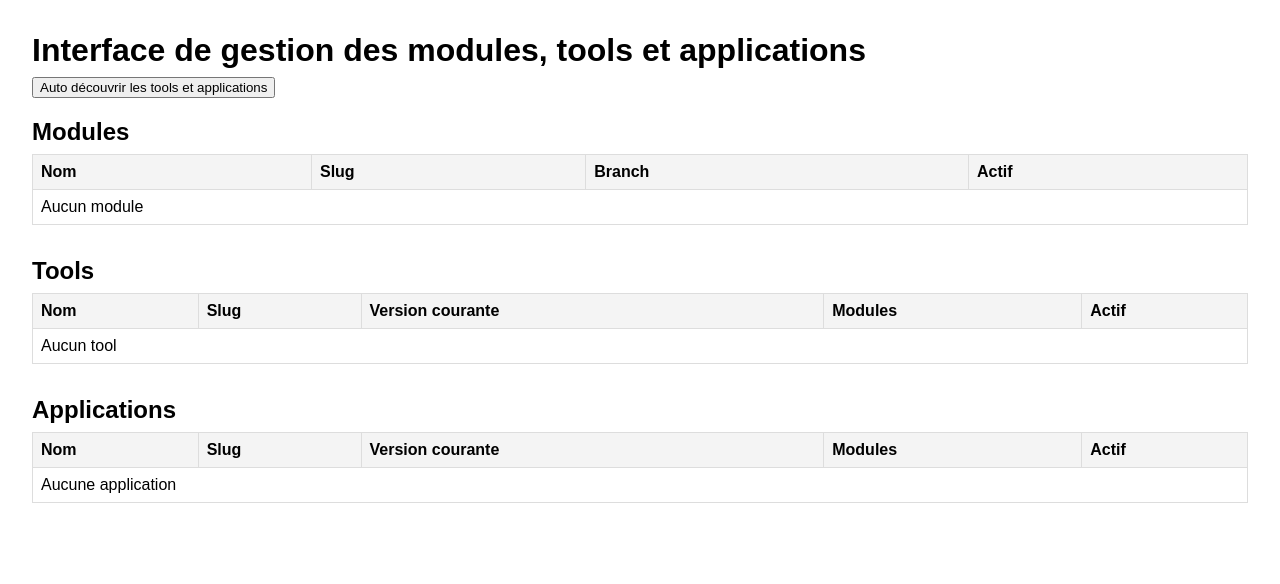
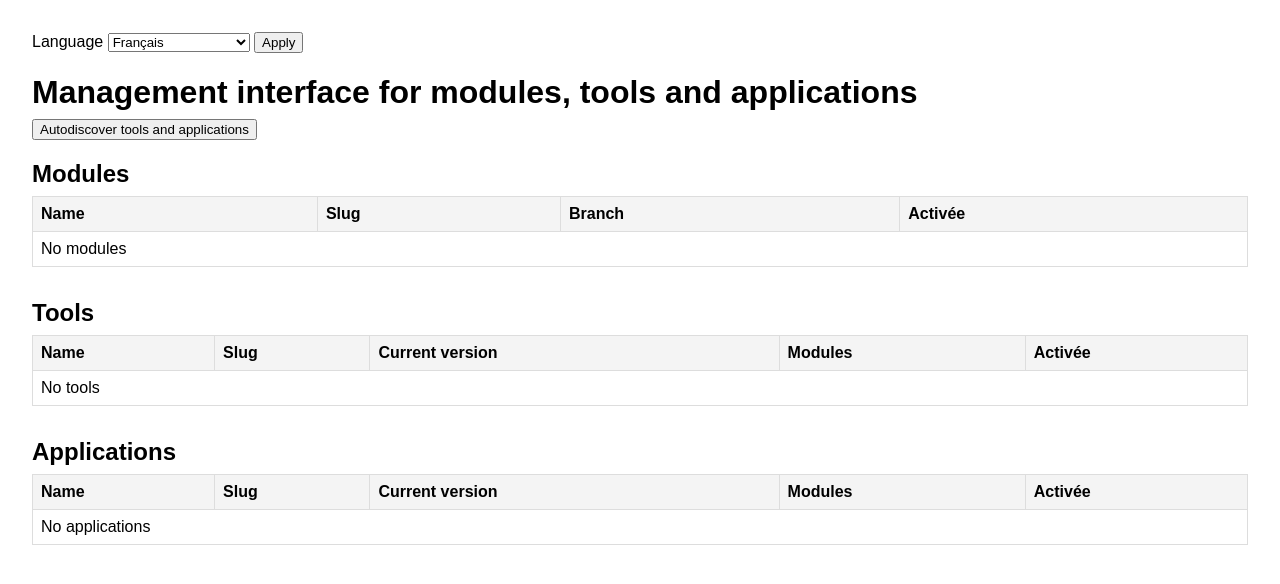
Before and after one commit to Smartappli/DEALHost, a Django app: page /hosting/manage/ in a window 1280 px wide. Shown: the top 584 px of the page. Run offline with Django 5.2, Linux system fonts and the light colour scheme; data that the repository does not hold is empty.

Commit message:
Add FAO-language translations for management interface

```diff
--- a/apps/hosting/templates/hosting/manage.html
+++ b/apps/hosting/templates/hosting/manage.html
@@ -1,8 +1,9 @@
+{% load i18n %}
 <!doctype html>
-<html lang="fr">
+<html lang="{{ LANGUAGE_CODE }}">
   <head>
     <meta charset="UTF-8" />
-    <title>DEALHost - Gestion tools/apps</title>
+    <title>{% trans "DEALHost - Tools/Apps Management" %}</title>
     <style>
       body { font-family: Arial, sans-serif; margin: 2rem; }
       h1, h2 { margin-bottom: 0.5rem; }
@@ -16,10 +17,23 @@
     </style>
   </head>
   <body>
-    <h1>Interface de gestion des modules, tools et applications</h1>
+    <form method="post" action="{% url 'set_language' %}">
+      {% csrf_token %}
+      <label for="language">{% trans "Language" %}</label>
+      <select id="language" name="language">
+        {% get_current_language as CURRENT_LANGUAGE %}
+        {% get_available_languages as AVAILABLE_LANGUAGES %}
+        {% for lang_code, lang_name in AVAILABLE_LANGUAGES %}
+          <option value="{{ lang_code }}"{% if lang_code == CURRENT_LANGUAGE %} selected{% endif %}>{{ lang_name }}</option>
+        {% endfor %}
+      </select>
+      <button type="submit">{% trans "Apply" %}</button>
+    </form>
+
+    <h1>{% trans "Management interface for modules, tools and applications" %}</h1>
     <form method="post" action="{% url 'hosting-management-autodiscover' %}">
       {% csrf_token %}
-      <button type="submit">Auto découvrir les tools et applications</button>
+      <button type="submit">{% trans "Autodiscover tools and applications" %}</button>
     </form>
 
     {% if messages %}
@@ -30,44 +44,44 @@
       </ul>
     {% endif %}
 
-    <h2>Modules</h2>
+    <h2>{% trans "Modules" %}</h2>
     <table>
       <thead>
-        <tr><th>Nom</th><th>Slug</th><th>Branch</th><th>Actif</th></tr>
+        <tr><th>{% trans "Name" %}</th><th>{% trans "Slug" %}</th><th>{% trans "Branch" %}</th><th>{% trans "Enabled" %}</th></tr>
       </thead>
       <tbody>
         {% for module in modules %}
           <tr><td>{{ module.name }}</td><td>{{ module.slug }}</td><td>{{ module.branch }}</td><td>{{ module.enabled }}</td></tr>
         {% empty %}
-          <tr><td colspan="4">Aucun module</td></tr>
+          <tr><td colspan="4">{% trans "No modules" %}</td></tr>
         {% endfor %}
       </tbody>
     </table>
 
-    <h2>Tools</h2>
+    <h2>{% trans "Tools" %}</h2>
     <table>
       <thead>
-        <tr><th>Nom</th><th>Slug</th><th>Version courante</th><th>Modules</th><th>Actif</th></tr>
+        <tr><th>{% trans "Name" %}</th><th>{% trans "Slug" %}</th><th>{% trans "Current version" %}</th><th>{% trans "Modules" %}</th><th>{% trans "Enabled" %}</th></tr>
       </thead>
       <tbody>
         {% for tool in tools %}
           <tr><td>{{ tool.name }}</td><td>{{ tool.slug }}</td><td>{{ tool.current_version }}</td><td>{% for module in tool.modules.all %}{{ module.slug }}{% if not forloop.last %}, {% endif %}{% empty %}-{% endfor %}</td><td>{{ tool.enabled }}</td></tr>
         {% empty %}
-          <tr><td colspan="5">Aucun tool</td></tr>
+          <tr><td colspan="5">{% trans "No tools" %}</td></tr>
         {% endfor %}
       </tbody>
     </table>
 
-    <h2>Applications</h2>
+    <h2>{% trans "Applications" %}</h2>
     <table>
       <thead>
-        <tr><th>Nom</th><th>Slug</th><th>Version courante</th><th>Modules</th><th>Actif</th></tr>
+        <tr><th>{% trans "Name" %}</th><th>{% trans "Slug" %}</th><th>{% trans "Current version" %}</th><th>{% trans "Modules" %}</th><th>{% trans "Enabled" %}</th></tr>
       </thead>
       <tbody>
         {% for application in applications %}
           <tr><td>{{ application.name }}</td><td>{{ application.slug }}</td><td>{{ application.current_version }}</td><td>{% for module in application.modules.all %}{{ module.slug }}{% if not forloop.last %}, {% endif %}{% empty %}-{% endfor %}</td><td>{{ application.enabled }}</td></tr>
         {% empty %}
-          <tr><td colspan="5">Aucune application</td></tr>
+          <tr><td colspan="5">{% trans "No applications" %}</td></tr>
         {% endfor %}
       </tbody>
     </table>
--- a/apps/hosting/views.py
+++ b/apps/hosting/views.py
@@ -3,6 +3,7 @@ from pathlib import Path
 from django.contrib import messages
 from django.shortcuts import redirect
 from django.utils import timezone
+from django.utils.translation import gettext as _
 from django.views import View
 from django.views.generic import TemplateView
 from rest_framework import filters, status, viewsets
@@ -189,11 +190,21 @@ class ManagementAutoDiscoverView(View):
         messages.success(
             request,
             (
-                "Auto découverte terminée: "
-                f"tools créés={report.tools_created}, tools mis à jour={report.tools_updated}, "
-                f"apps créées={report.applications_created}, apps mises à jour={report.applications_updated}, "
-                f"versions tools créées={report.tool_versions_created}, "
-                f"versions apps créées={report.application_versions_created}."
+                _("Autodiscovery completed: ")
+                + _(
+                    "tools created=%(tools_created)s, tools updated=%(tools_updated)s, "
+                    "apps created=%(apps_created)s, apps updated=%(apps_updated)s, "
+                    "tool versions created=%(tool_versions_created)s, "
+                    "application versions created=%(application_versions_created)s."
+                )
+                % {
+                    "tools_created": report.tools_created,
+                    "tools_updated": report.tools_updated,
+                    "apps_created": report.applications_created,
+                    "apps_updated": report.applications_updated,
+                    "tool_versions_created": report.tool_versions_created,
+                    "application_versions_created": report.application_versions_created,
+                }
             ),
         )
         for error in report.errors or []:
--- a/dealhost/urls.py
+++ b/dealhost/urls.py
@@ -5,6 +5,7 @@ from apps.hosting.views import ManagementAutoDiscoverView, ManagementInterfaceVi
 
 urlpatterns = [
     path("admin/", admin.site.urls),
+    path("i18n/", include("django.conf.urls.i18n")),
     path("api/hosting/", include("apps.hosting.urls")),
     path("api/gateway/", include("apps.gateway.urls")),
     path("hosting/manage/", ManagementInterfaceView.as_view(), name="hosting-management"),
```
Also changed, not shown: dealhost/settings/base.py (+10 -0 lines), README.md, locale/ar/LC_MESSAGES/django.po (added), locale/en/LC_MESSAGES/django.po (added), locale/es/LC_MESSAGES/django.po (added), locale/fr/LC_MESSAGES/django.po (added), locale/ru/LC_MESSAGES/django.po (added), locale/zh_Hans/LC_MESSAGES/django.po (added).
